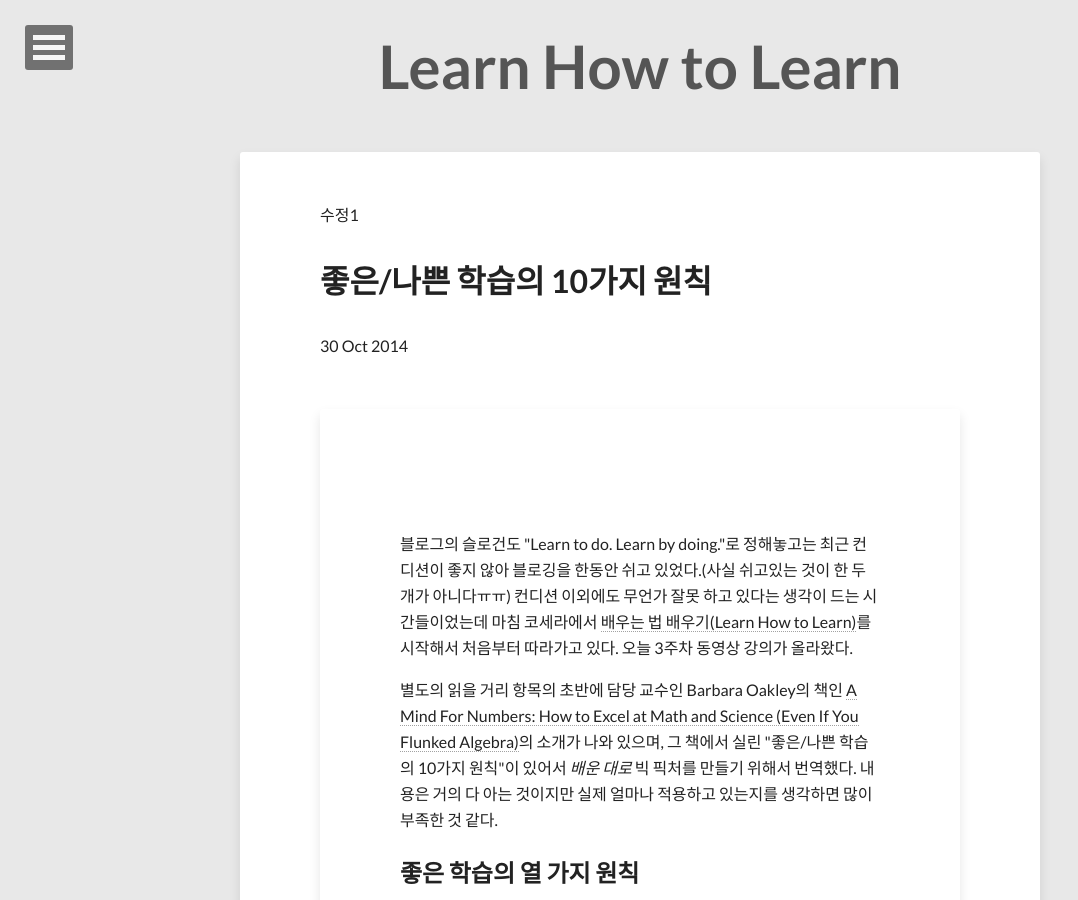
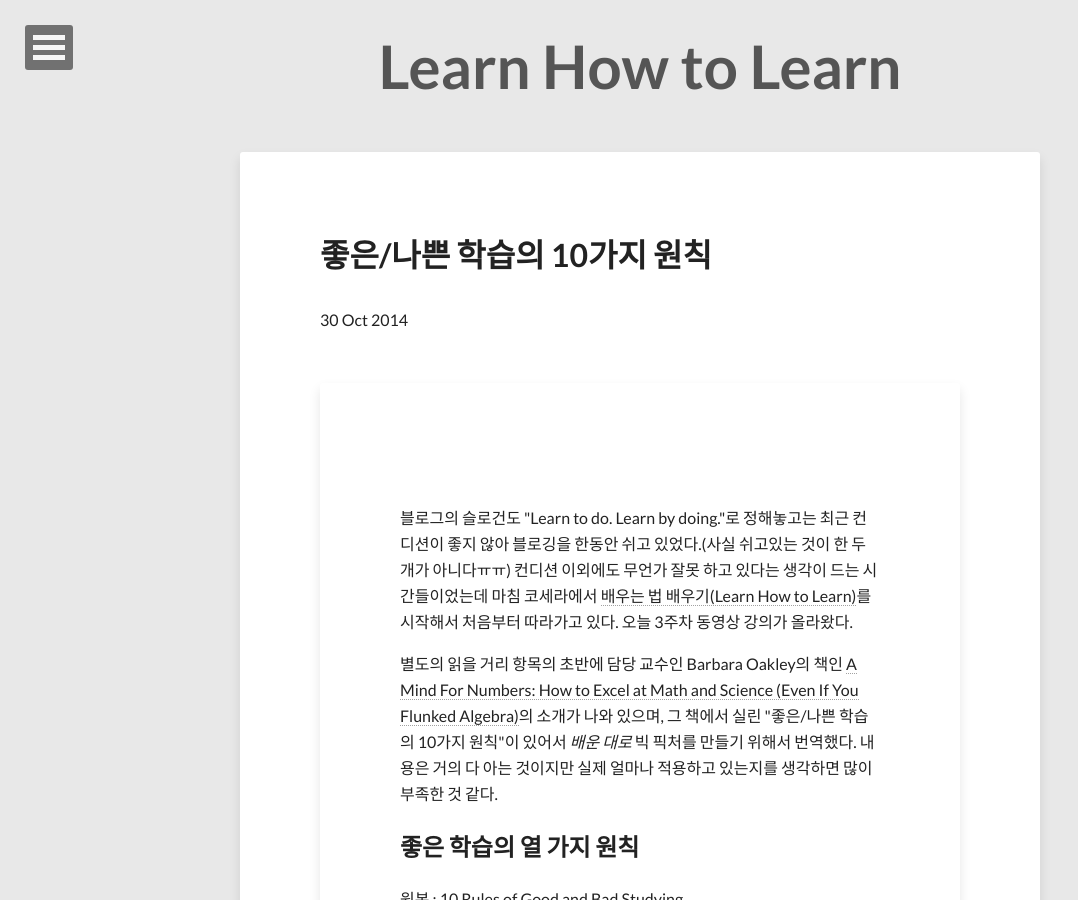
Before and after one commit to geoncheollee/geonblog, a Jekyll site: the page built from how_study.html, in a window 1280 px wide and 900 px high. Shown: the whole window, without its empty margins (0-1078 px from the left). Built offline with Jekyll 4.4.1, drawn with Linux system fonts in a browser that asks for light colours; nearby versions of some CDN libraries; comment, search, counter and statistics services are not loaded.

Commit message:
20141103_hong

```diff
--- a/how_study.html
+++ b/how_study.html
@@ -10,8 +10,6 @@ image:
   creditlink: http://www.dargadgetz.com/ios-7-abstract-wallpaper-pack-for-iphone-5-and-ipod-touch-retina/-->
 share: true
 ---
-
-수정1
 
 <!DOCTYPE html>
 <html lang="en">
```
